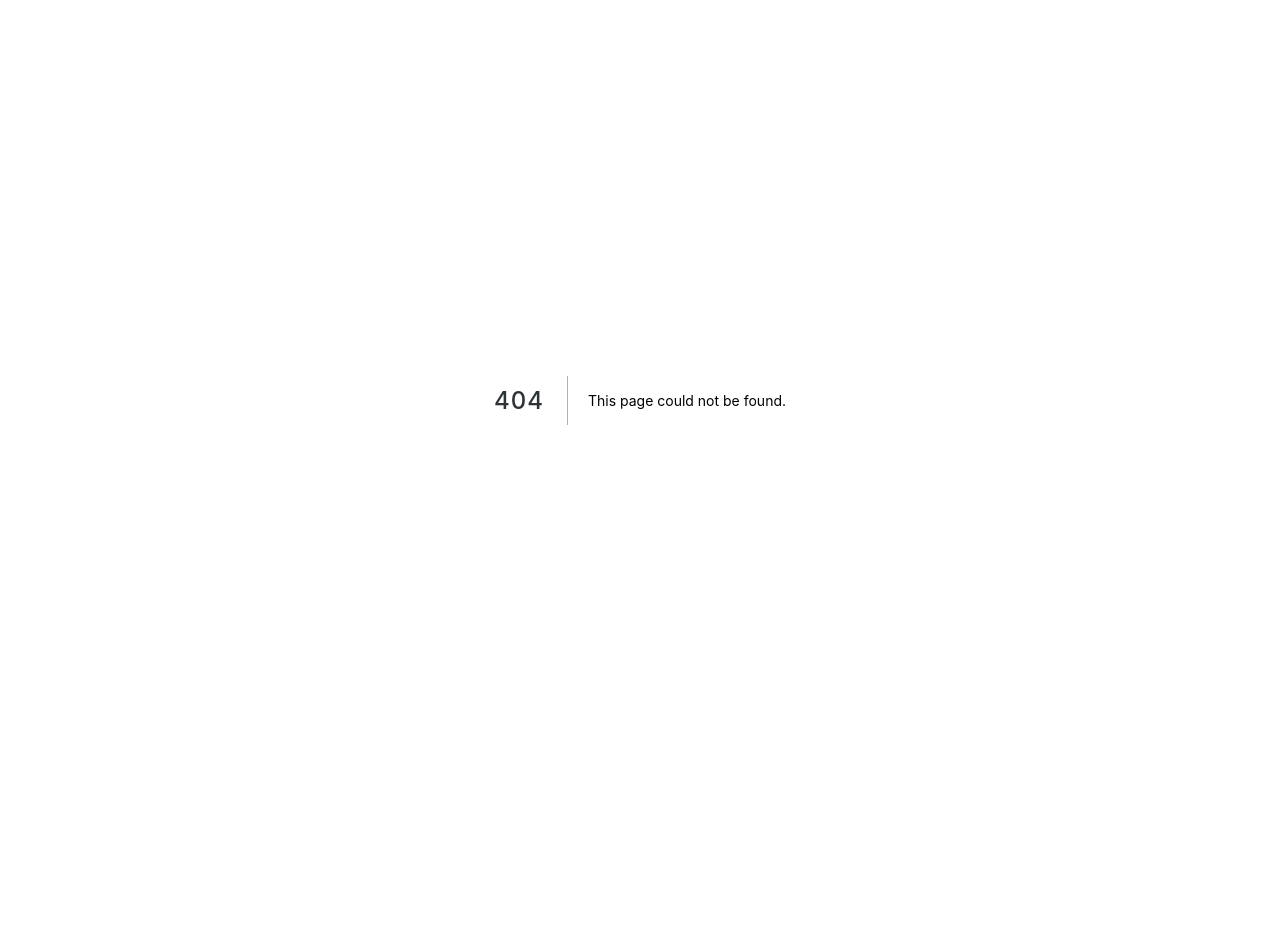
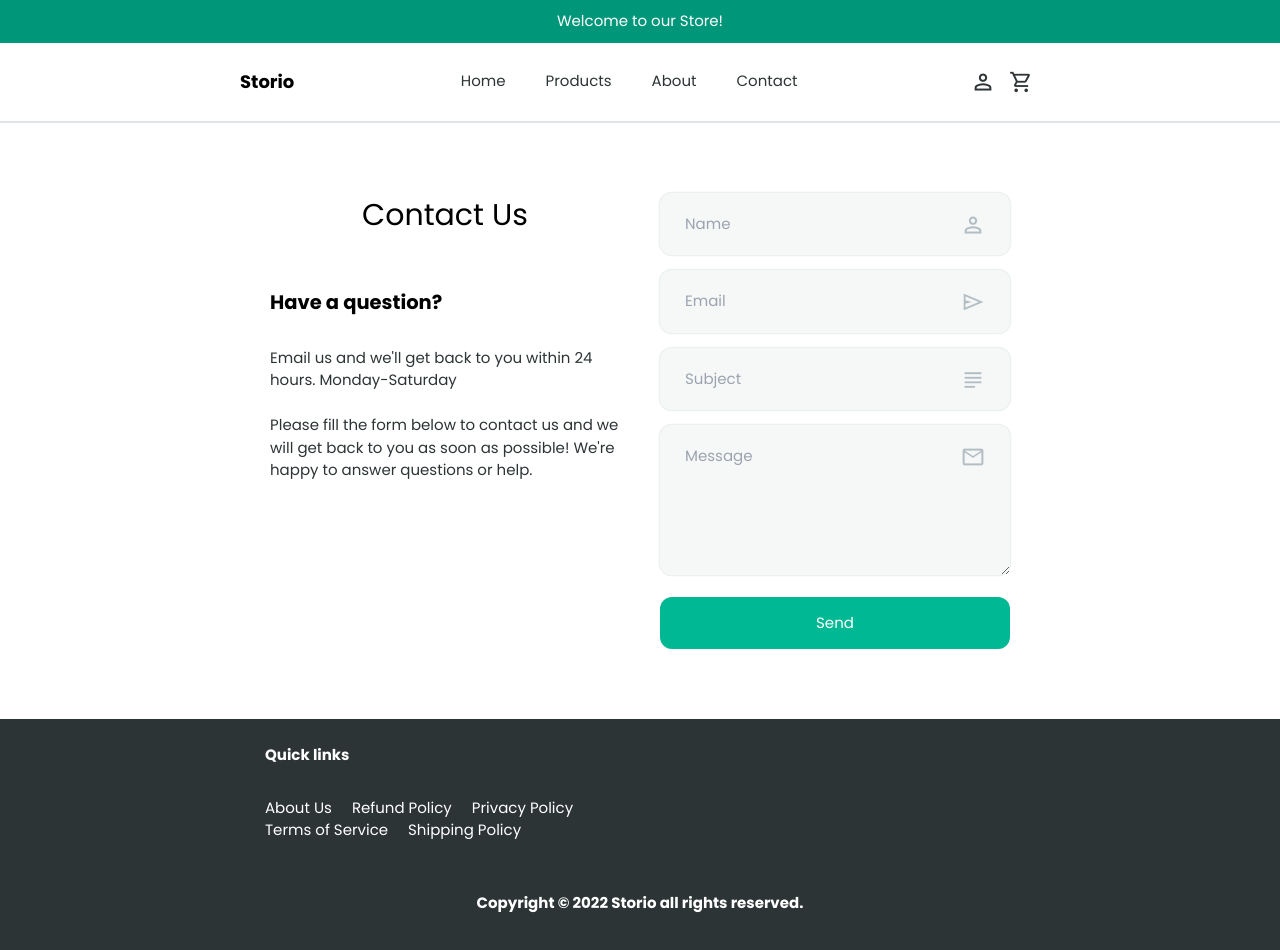
Before and after one commit to marwanzaky/next-ecommerce, a Next.js app: page /contact in a window 1280 px wide. Before the commit this address had no page. Shown: the top 950 px of the page. Before the commit the page ends 800 px from the top, so only its background shows below. Built offline with nearby package versions, Linux system fonts and the light colour scheme.

Commit message:
Major changes

```diff
--- /dev/null
+++ b/components/contact/index.js
@@ -0,0 +1,33 @@
+import React from 'react';
+import { InputText, InputTextarea } from '../../utils/components/input';
+
+function Contact() {
+    return (
+        <section className="section-contact-me">
+            <div className="xl:container xl:mx-auto contact-me-box">
+                <div className='grid grid-cols-1 md:grid-cols-2'>
+                    <div className="contact-me-box-child">
+                        <h2>Contact Us</h2>
+                        <h3>Have a question?</h3>
+                        <p>
+                            Email us and we'll get back to you within 24 hours. Monday-Saturday <br /> <br />
+                            Please fill the form below to contact us and we will get back to you as soon as possible! We're happy to answer questions or help.
+                        </p>
+                    </div>
+
+                    <div className="contact-me-box-child contact-me-container">
+                        <form>
+                            <InputText type='text' id='fullname' placeholder='Name' icon='person' />
+                            <InputText type='text' id='email' placeholder='Email' icon='send' />
+                            <InputText type='text' id='subject' placeholder='Subject' icon='subject' />
+                            <InputTextarea placeholder='Message' icon='mail' />
+                            <button className="btn-base btn-full w-full">Send</button>
+                        </form>
+                    </div>
+                </div>
+            </div>
+        </section>
+    )
+}
+
+export default Contact;
--- a/components/navigation/index.js
+++ b/components/navigation/index.js
@@ -31,9 +31,9 @@ class Navigation extends React.Component {
                 <div className="xl:container xl:mx-auto p-5 main-nav-box">
                     <a href='/' className="logo">{Settings.name}</a>
 
-                    <ul className="main-nav">
+                    <ul className='main-nav'>
                         <Nav href='/' name='Home' />
-                        <Nav href='/shop' name='Shop' />
+                        <Nav href='/products' name='Products' />
                         <Nav href='/about' name='About' />
                         <Nav href='/contact' name='Contact' />
                     </ul>
--- a/components/products/index.js
+++ b/components/products/index.js
@@ -1,6 +1,6 @@
 import React from 'react';
-import Product from '../components/product';
-import Settings from '../js/settings';
+import Product from '../../utils/components/product';
+import Settings from '../../utils/settings';
 
 class Products extends React.Component {
     constructor(props) {
--- /dev/null
+++ b/pages/contact.js
@@ -0,0 +1,15 @@
+import Navigation from '../components/navigation';
+import Contact from '../components/contact';
+import Footer from '../components/footer';
+
+function ContactPage() {
+    return (
+        <div className="App">
+            <Navigation />
+            <Contact />
+            <Footer />
+        </div>
+    );
+}
+
+export default ContactPage;
--- a/pages/products/[id].js
+++ b/pages/product/[id].js
@@ -1,5 +1,4 @@
 import React from 'react';
-import { useRouter } from 'next/router';
 
 import Navigation from '../../components/navigation';
 import YouMayAlsoLike from '../../components/youMayAlsoLike';
@@ -34,7 +33,9 @@ const addToCart = async function () {
 
 const purchase = async function () {
     await addToCart();
-    window.location.href = '/cart';
+
+    if (typeof window !== "undefined")
+        window.location.href = '/cart';
 }
 
 class Product extends React.Component {
@@ -59,11 +60,11 @@ class Product extends React.Component {
     }
 
     render() {
+        let id = 0;
         const { loaded, data } = this.state;
-        // const id = window.location.search.split('=')[1];
 
-        const router = useRouter();
-        const { id } = router.query;
+        if (typeof window !== "undefined")
+            id = window.location.pathname.replace('/product/', '') * 1;
 
         if (!loaded) return <></>
 
--- /dev/null
+++ b/pages/products.js
@@ -0,0 +1,15 @@
+import Navigation from '../components/navigation';
+import Products from '../components/products';
+import Footer from '../components/footer';
+
+function Shop() {
+    return (
+        <div className="App">
+            <Navigation />
+            <Products />
+            <Footer />
+        </div>
+    );
+}
+
+export default Shop;
--- a/pages/products/index.js
+++ /dev/null
@@ -1,43 +0,0 @@
-import React from 'react';
-import Product from '../../utils/components/product';
-import Settings from '../../utils/settings';
-
-class Products extends React.Component {
-    constructor(props) {
-        super(props);
-
-        this.state = {
-            data: [],
-            loaded: false
-        };
-    }
-
-    async componentDidMount() {
-        const res = await fetch(Settings.server + '/products');
-        const json = await res.json();
-
-        this.setState({
-            data: json,
-            loaded: true
-        });
-    }
-
-    render() {
-        const { loaded, data } = this.state;
-
-        if (!loaded)
-            return <></>
-
-        return (
-            <section className='xl:container xl:mx-auto section-product'>
-                <h2>Featured Collection</h2>
-
-                <div className="product-box">
-                    {data.map(el => <Product id={el.id} src={el.pictures[0]} name={el.name} reviews={el.reviews.length} price={el.price} priceCompare={el.priceCompare} />)}
-                </div>
-            </section>
-        );
-    }
-}
-
-export default Products;
--- a/styles/globals.css
+++ b/styles/globals.css
@@ -246,7 +246,6 @@ nav .main-nav-box .main-nav li {
 }
 nav .main-nav-box .main-nav li a {
   padding: 5px 0px;
-  text-transform: uppercase;
   border-bottom: 2px solid transparent;
 }
 nav .main-nav-box .main-nav li a:hover {
--- a/styles/globals.scss
+++ b/styles/globals.scss
@@ -291,7 +291,6 @@ nav {
 
       a {
         padding: 5px 0px;
-        text-transform: uppercase;
         border-bottom: 2px solid transparent;
 
         &:hover {
--- /dev/null
+++ b/utils/components/input.js
@@ -0,0 +1,19 @@
+import React from 'react';
+
+export function InputText(props) {
+    return (
+        <div className='input-field'>
+            <input type={props.type} id={props.id} placeholder={props.placeholder} onChange={props.onChange} />
+            <div className='input-field-icon'><span class="material-symbols-outlined">{props.icon}</span></div>
+        </div>
+    )
+}
+
+export function InputTextarea(props) {
+    return (
+        <div className='input-field'>
+            <textarea placeholder={props.placeholder}></textarea>
+            <div className='input-field-icon'><span class="material-symbols-outlined">{props.icon}</span></div>
+        </div>
+    )
+}
--- a/utils/components/product.js
+++ b/utils/components/product.js
@@ -17,7 +17,7 @@ function Product(props) {
         <div className='product-save'>
             <span class="material-symbols-outlined product-save-icon">favorite</span>
         </div>
-        <a className='product-img' href={'/product?id=' + props.id}><img src={`${Settings.server}/${props.src}`} alt={props.name}></img></a>
+        <a className='product-img' href={'/product/' + props.id}><img src={`${Settings.server}/${props.src}`} alt={props.name}></img></a>
 
         <div className='flex flex-col p-2 sm:p-4'>
             <span className='product-name'>{props.name}</span>
```
Also changed, not shown: 1 other file (tests, documents, lock files or other folders).
